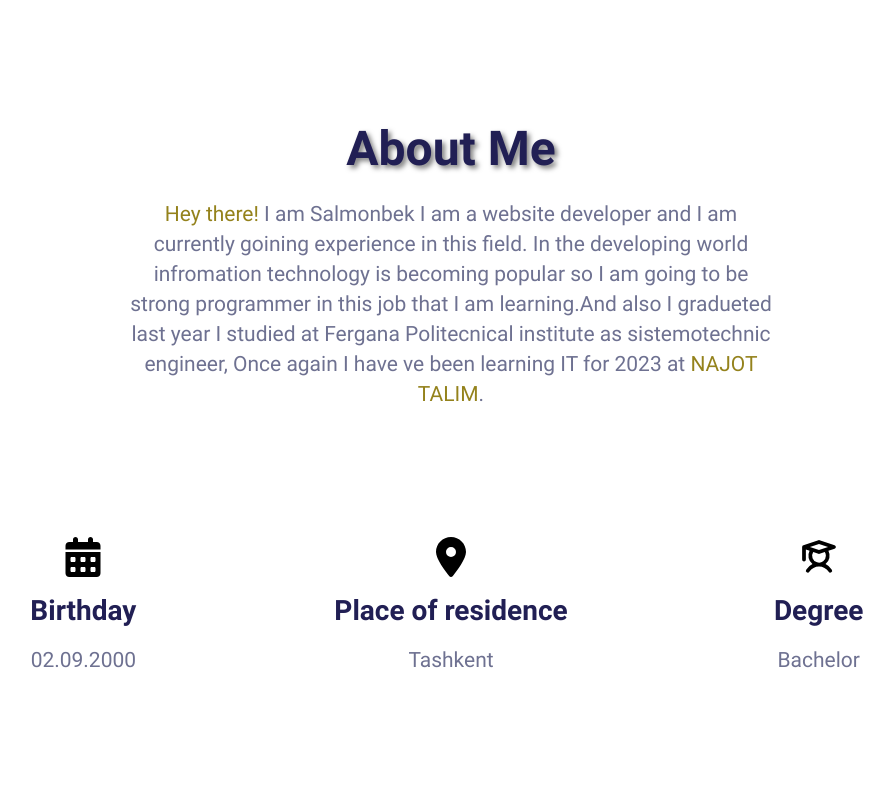
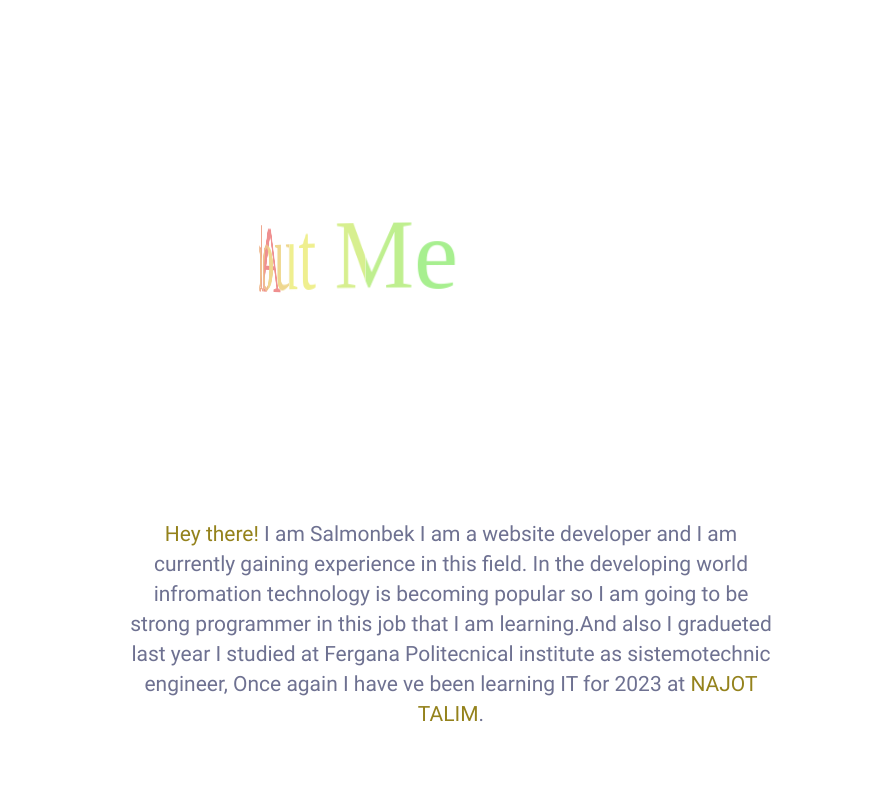
Before and after one commit to salmonbek/portfolio, a React (Vite) app: page / in a window 1280 px wide. Shown: the part 860-1660 px from the top of the page, without its empty margins (189-1083 px from the left). Built offline with nearby package versions, Linux system fonts and the light colour scheme.

Commit message:
animation-text

```diff
--- a/src/components/main/Main.scss
+++ b/src/components/main/Main.scss
@@ -22,7 +22,6 @@
             #c850c0 46%,
             #ffcc70 100%
           );
-          // color: white;
           -webkit-background-clip: text;
           color: transparent;
         }
@@ -96,18 +95,67 @@
     padding-bottom: 250px;
     .container {
       background-color: #fff;
+
       .about-top {
-        h1 {
-          font-family: Roboto;
-          font-size: 48px;
-          text-shadow: 3px 3px 5px rgba(0, 0, 0, 0.5);
-          font-weight: 700;
-          line-height: 58px;
-          letter-spacing: 0em;
-          text-align: center;
-          color: #211f54;
-          margin-bottom: 21px;
+        perspective: 5000px;
+        perspective-origin: 50% calc(50% - 150px);
+        display: grid;
+        min-height: 100vh;
+        place-items: center;
+        color: #fff;
+        // perspective-origin: 50%;
+        // h1 {
+        //   font-family: Roboto;
+        //   font-size: 48px;
+        //   text-shadow: 3px 3px 5px rgba(0, 0, 0, 0.5);
+        //   font-weight: 700;
+        //   line-height: 58px;
+        //   letter-spacing: 0em;
+        //   text-align: center;
+        //   color: #211f54;
+        //   margin-bottom: 21px;
+        // }
+
+        .banner {
+          display: flex;
+          transform-style: preserve-3d;
+          animation: rotate 4s infinite linear;
         }
+        @keyframes rotate {
+          to {
+            transform: rotateY(360deg);
+          }
+        }
+        $width: 50px;
+        .panel {
+          width: $width;
+          position: absolute;
+          transform: translate(-50%, -50%) rotateY(var(--angle))
+            translateZ(190px);
+          height: 100px;
+          // border: 1px solid black;
+          overflow: hidden;
+          // background-color: rgba(93, 76, 76, 0.267);
+        }
+
+        .panel::before {
+          position: absolute;
+          left: var(--left);
+          content: "About Me";
+          font-size: 96px;
+          width: max-content;
+          color: hsl(var(--hue), 75%, 75%);
+          // color: #000000;
+        }
+
+        @for $i from 0 to 24 {
+          .panel:nth-child(#{$i + 1}) {
+            --left: #{$width * $i * -1};
+            --hue: #{360/24 * $i};
+            --angle: #{360deg/24 * $i};
+          }
+        }
+
         p {
           font-family: Roboto;
           margin-right: auto;
--- a/src/components/main/main.jsx
+++ b/src/components/main/main.jsx
@@ -93,11 +93,36 @@ function Main() {
       <section id="About" className="about">
         <div className="container">
           <div className="about-top">
-            <h1> About Me</h1>
-
+            {/* <h1> About Me</h1> */}
+            <div className="banner">
+              <div className="panel"></div>
+              <div className="panel"></div>
+              <div className="panel"></div>
+              <div className="panel"></div>
+              <div className="panel"></div>
+              <div className="panel"></div>
+              <div className="panel"></div>
+              <div className="panel"></div>
+              <div className="panel"></div>
+              <div className="panel"></div>
+              <div className="panel"></div>
+              <div className="panel"></div>
+              <div className="panel"></div>
+              <div className="panel"></div>
+              <div className="panel"></div>
+              <div className="panel"></div>
+              <div className="panel"></div>
+              <div className="panel"></div>
+              <div className="panel"></div>
+              <div className="panel"></div>
+              <div className="panel"></div>
+              <div className="panel"></div>
+              <div className="panel"></div>
+              <div className="panel"></div>
+            </div>
             <p>
               <span>Hey there!</span> I am Salmonbek I am a website developer
-              and I am currently goining experience in this field. In the
+              and I am currently gaining experience in this field. In the
               developing world infromation technology is becoming popular so I
               am going to be strong programmer in this job that I am
               learning.And also I gradueted last year I studied at Fergana
```
